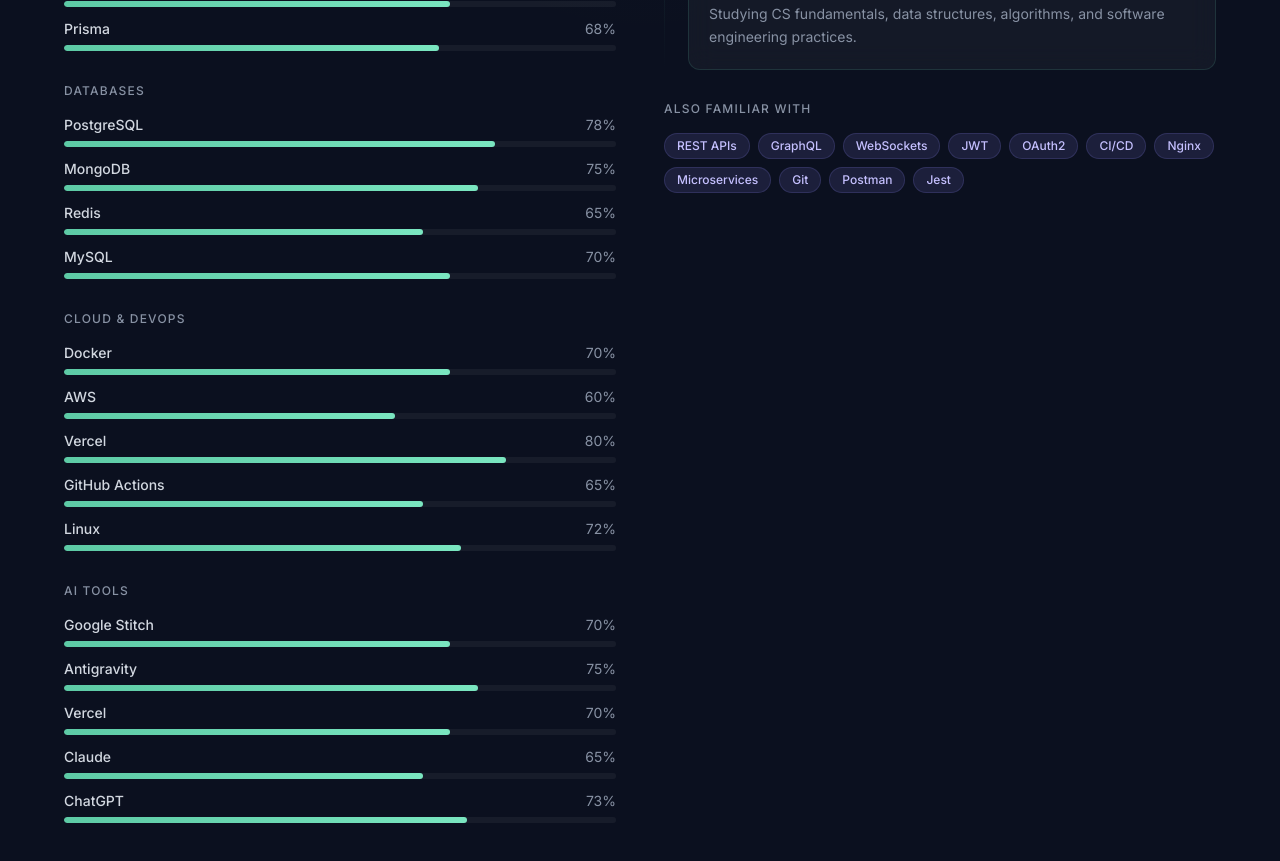
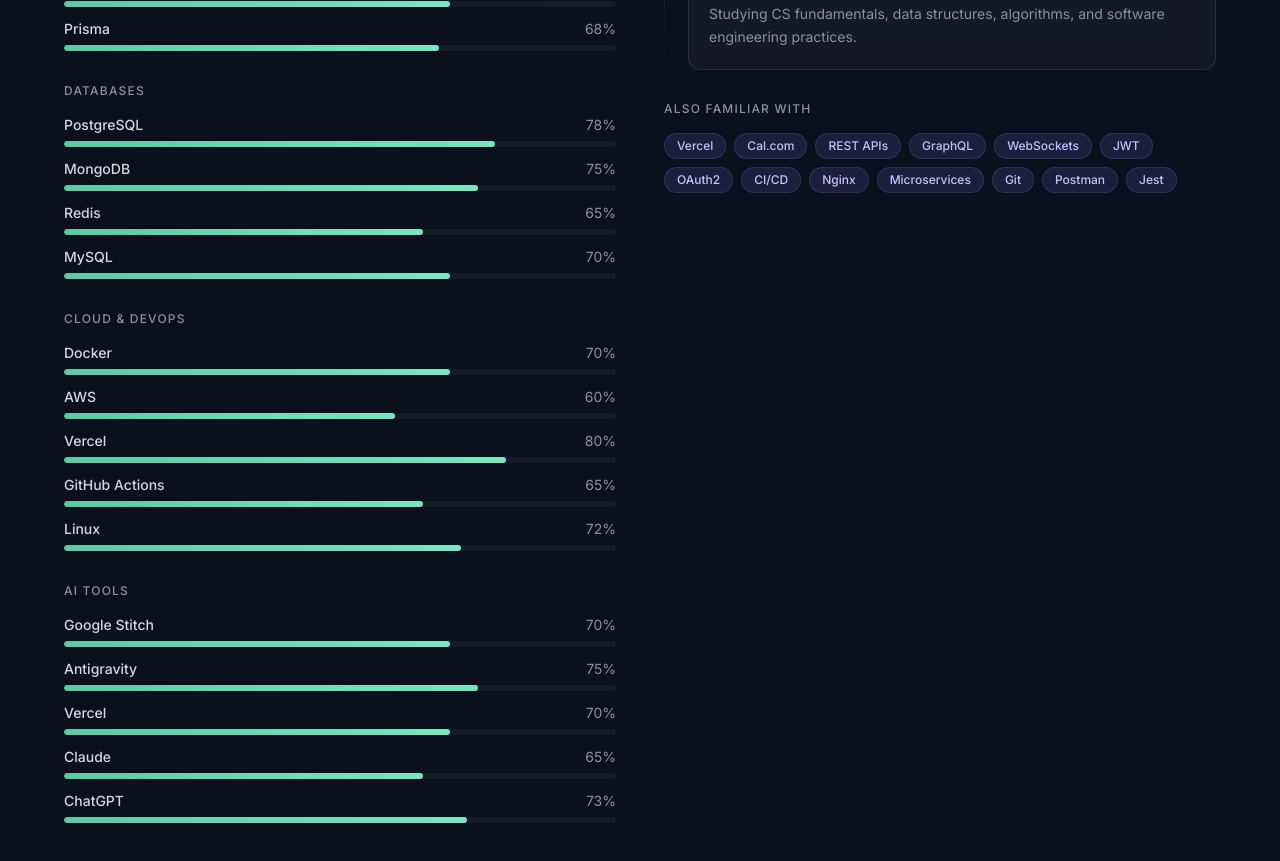
Before and after one commit to vansh-lakhwani/Portfolio-Website, a Next.js app: page / in a window 1280 px wide. Shown: the part 2360-3221 px from the top of the page. Built offline with nearby package versions, Linux system fonts and the light colour scheme; no server answers.

Commit message:
Added skills

```diff
--- a/components/Skills.tsx
+++ b/components/Skills.tsx
@@ -175,7 +175,7 @@
                 Also Familiar With
               </h3>
               <div className="flex flex-wrap gap-2">
-                {['REST APIs', 'GraphQL', 'WebSockets', 'JWT', 'OAuth2', 'CI/CD', 'Nginx', 'Microservices', 'Git', 'Postman', 'Jest'].map(t => (
+                {['Vercel', 'Cal.com', 'REST APIs', 'GraphQL', 'WebSockets', 'JWT', 'OAuth2', 'CI/CD', 'Nginx', 'Microservices', 'Git', 'Postman', 'Jest'].map(t => (
                   <span key={t} className="tech-tag">{t}</span>
                 ))}
               </div>
```
